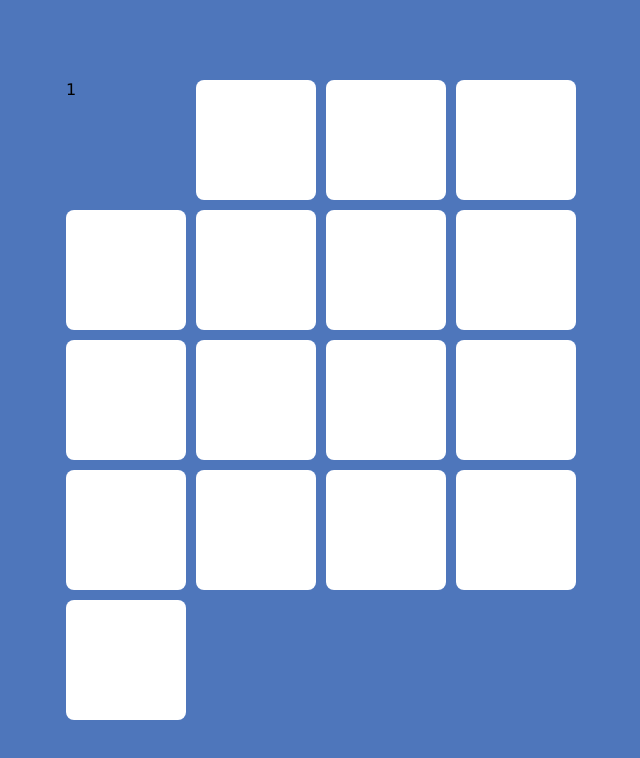
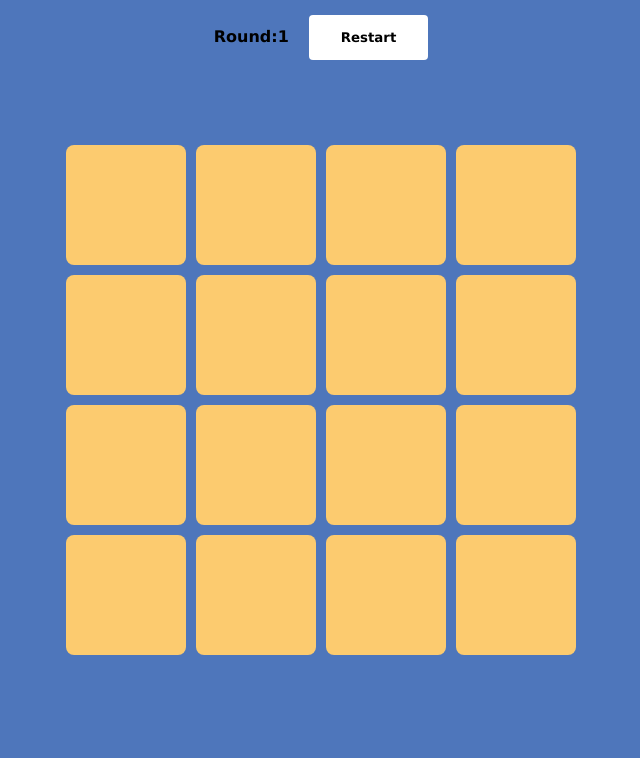
Before and after one commit to KEK-W8/memory-game, a React (Create React App) app: page / in a window 1280 px wide. Shown: the top 758 px of the page, without its empty margins (319-959 px from the left). Built offline with nearby package versions, Linux system fonts and the light colour scheme.

Commit message:
Main part is ready

```diff
--- a/src/App.js
+++ b/src/App.js
@@ -6,7 +6,7 @@ import MainContent from "./components/MainContent.jsx";
 function App() {
   return (
     <div className="content">
-      {/* <Header /> */}
+      <Header />
       <MainContent />
     </div>
   );
--- a/src/components/Header.jsx
+++ b/src/components/Header.jsx
@@ -1,14 +1,21 @@
 import React from "react";
 
+import { useSelector } from "react-redux";
+
 function Header() {
+  const round = Math.ceil(useSelector(({ cards }) => cards.try) / 2);
+
   return (
-    <div className="content-header">
-      <div className="content-header-rounds">Round: 1</div>
-      <div className="content-header-restart">
-        <strong>
-          Победа! <button className="button">Restart</button>
-        </strong>
-      </div>
+    <div className="header">
+      <strong>Round:{round}</strong>
+      <button
+        className="button"
+        onClick={() => {
+          window.location.reload();
+        }}
+      >
+        <strong>Restart</strong>
+      </button>
     </div>
   );
 }
--- a/src/components/MainContent.jsx
+++ b/src/components/MainContent.jsx
@@ -3,20 +3,7 @@ import { useDispatch, useSelector } from "react-redux";
 
 import Card from "./Card";
 
-import { setDeck, flipCard, restart, keepClose } from "../redux/actions/cards";
-
-const figures = [
-  { id: 1, name: "worm", symbol: "🪱", flipped: false, discovered: false },
-  { id: 2, name: "orangutan", symbol: "🦧", flipped: false, discovered: false },
-  { id: 3, name: "kangaroo", symbol: "🦘", flipped: false, discovered: false },
-  { id: 4, name: "bison", symbol: "🦬", flipped: false, discovered: false },
-  { id: 5, name: "flamingo", symbol: "🦩", flipped: false, discovered: false },
-  { id: 6, name: "otter", symbol: "🦦", flipped: false, discovered: false },
-  { id: 7, name: "eagle", symbol: "🦅", flipped: false, discovered: false },
-  { id: 8, name: "scorpion", symbol: "🦂", flipped: false, discovered: false },
-];
-
-const shuffledDeck = figures.concat(figures).sort(() => Math.random() - 0.5);
+import { setDeck, flipCard, match, notMatch } from "../redux/actions/cards";
 
 function MainContent() {
   const dispatch = useDispatch();
@@ -24,12 +11,16 @@ function MainContent() {
   const round = Math.ceil(useSelector(({ cards }) => cards.try) / 2);
 
   useEffect(() => {
-    dispatch(setDeck(shuffledDeck));
-  }, [dispatch]);
+    dispatch(setDeck());
+  }, []);
 
-  // useEffect(() => {
-  //   dispatch(keepClose());
-  // }, [match]);
+  useEffect(() => {
+    let timer1 = setTimeout(() => dispatch(match()), 250);
+    let timer2 = setTimeout(() => dispatch(notMatch()), 550);
+    return () => {
+      clearTimeout(timer1, timer2);
+    };
+  }, [round]);
 
   function handleClickCard(index) {
     dispatch(flipCard(index));
@@ -37,7 +28,6 @@ function MainContent() {
 
   return (
     <div className="content-main">
-      {round}
       {deck &&
         deck.map((cardObj, index) => {
           return (
--- a/src/redux/_constants/constants.js
+++ b/src/redux/_constants/constants.js
@@ -1,4 +1,4 @@
 export const SET_DECK = "SET_DECK";
-export const KEEP_CLOSE = "KEEP_CLOSE";
 export const FLIP_CARD = "FLIP_CARD";
-export const RESTART = "RESTART";
+export const MATCH = "MATCH";
+export const NOT_MATCH = "NOT_MATCH";
--- a/src/redux/actions/cards.js
+++ b/src/redux/actions/cards.js
@@ -1,9 +1,4 @@
-import {
-  SET_DECK,
-  FLIP_CARD,
-  KEEP_CLOSE,
-  RESTART,
-} from "../_constants/constants";
+import { SET_DECK, FLIP_CARD, MATCH, NOT_MATCH } from "../_constants/constants";
 
 export function setDeck(deck) {
   return {
@@ -19,14 +14,14 @@ export function flipCard(index) {
   };
 }
 
-export function keepClose() {
+export function match() {
   return {
-    type: KEEP_CLOSE,
+    type: MATCH,
   };
 }
 
-export function restart() {
+export function notMatch() {
   return {
-    type: RESTART,
+    type: NOT_MATCH,
   };
 }
--- /dev/null
+++ b/src/redux/deck.js
@@ -0,0 +1,14 @@
+const figures = [
+  { id: 1, name: "worm", symbol: "🪱", flipped: false, discovered: false },
+  { id: 2, name: "orangutan", symbol: "🦧", flipped: false, discovered: false },
+  { id: 3, name: "kangaroo", symbol: "🦘", flipped: false, discovered: false },
+  { id: 4, name: "bison", symbol: "🦬", flipped: false, discovered: false },
+  { id: 5, name: "flamingo", symbol: "🦩", flipped: false, discovered: false },
+  { id: 6, name: "otter", symbol: "🦦", flipped: false, discovered: false },
+  { id: 7, name: "eagle", symbol: "🦅", flipped: false, discovered: false },
+  { id: 8, name: "scorpion", symbol: "🦂", flipped: false, discovered: false },
+];
+
+export const shuffledDeck = figures
+  .concat(figures)
+  .sort(() => Math.random() - 0.5);
--- a/src/redux/reducers/cards.js
+++ b/src/redux/reducers/cards.js
@@ -1,9 +1,5 @@
-import {
-  SET_DECK,
-  FLIP_CARD,
-  KEEP_CLOSE,
-  RESTART,
-} from "../_constants/constants";
+import { SET_DECK, FLIP_CARD, MATCH, NOT_MATCH } from "../_constants/constants";
+import { shuffledDeck } from "../deck.js";
 
 const initialState = {
   deck: null,
@@ -17,7 +13,7 @@ export default function cards(state = initialState, action) {
     case SET_DECK:
       return {
         ...state,
-        deck: action.payload,
+        deck: shuffledDeck,
       };
     case FLIP_CARD:
       let newState = { try: state.try + 1 };
@@ -42,40 +38,40 @@ export default function cards(state = initialState, action) {
           return index === action.payload;
         });
 
-        if (cardClicked.id === state.guess1) {
         return {
           ...newState,
           guess1: state.guess1,
           guess2: cardClicked.id,
           deck: state.deck.map((card, index) => {
-              return index === action.payload || card.id === state.guess1
-                ? { ...card, flipped: true, discovered: true }
-                : card;
+            return index === action.payload ? { ...card, flipped: true } : card;
           }),
         };
-        } else {
+      }
+    case MATCH: {
+      let newState = { ...state };
+
+      if (state.guess2 && state.guess1 === state.guess2) {
         return {
           ...newState,
-            guess1: state.guess1,
-            guess2: cardClicked.id,
-            deck: state.deck.map((card, index) => {
-              return index === action.payload
-                ? { ...card, flipped: true }
+          deck: state.deck.map((card) => {
+            return card.id === state.guess1 && state.guess2
+              ? { ...card, discovered: true }
               : card;
           }),
         };
       }
+      return { ...state };
     }
-    // case KEEP_CLOSE:
-
-    case RESTART:
+    case NOT_MATCH: {
       return {
-        deck: null,
-        try: 1,
+        ...state,
         guess1: null,
         guess2: null,
+        deck: state.deck.map((card) => {
+          return card.discovered ? card : { ...card, flipped: false };
+        }),
       };
-
+    }
     default:
       return state;
   }
--- a/src/scss/assets/_variables.scss
+++ b/src/scss/assets/_variables.scss
@@ -1,4 +1,5 @@
 $black: #000;
 $white: #fff;
 $blue: #4e76bb;
-$special: #13da13;
+$special: #fccb6f;
+$done: #13da13;
--- a/src/scss/styles.scss
+++ b/src/scss/styles.scss
@@ -1,5 +1,26 @@
 @import "assets/variables";
 @import "assets/normalize";
+
+.header {
+  width: 100%;
+  position: absolute;
+  top: 0;
+  display: flex;
+  justify-content: center;
+  align-items: baseline;
+  margin-top: rem(15px);
+  .button {
+    background-color: $white;
+    border: none;
+    border-radius: rem(4px);
+    padding: rem(15px) rem(32px);
+    margin-left: rem(20px);
+    &:hover {
+      cursor: pointer;
+      background-color: darken($white, 9%);
+    }
+  }
+}
 
 .content {
   width: 100%;
@@ -10,23 +31,6 @@
   flex-direction: column;
   align-items: center;
   justify-content: center;
-  // &-header {
-  //   width: 25vw;
-  //   display: flex;
-  //   justify-content: center;
-  //   align-items: baseline;
-  //   .button {
-  //     background-color: $white;
-  //     border: none;
-  //     border-radius: rem(4px);
-  //     padding: rem(15px) rem(32px);
-  //     margin-left: rem(10px);
-  //     &:hover {
-  //       cursor: pointer;
-  //       background-color: darken($white, 9%);
-  //     }
-  //   }
-  // }
   &-main {
     display: grid;
     grid-template-columns: repeat(4, 1fr);
@@ -35,7 +39,7 @@
     &-card {
       width: rem(120px);
       height: rem(120px);
-      background: $white;
+      background: $special;
       border-radius: rem(8px);
       font-size: rem(75px);
       display: flex;
@@ -50,10 +54,11 @@
       &.flipped {
         transform: rotateY(180deg);
         cursor: default;
+        background: $white;
       }
       &.discovered {
         opacity: 0;
-        background-color: $special;
+        background-color: $done;
         transition: 1.8s ease opacity;
       }
     }
```
Lines whose indentation alone changed are shown as unchanged.
